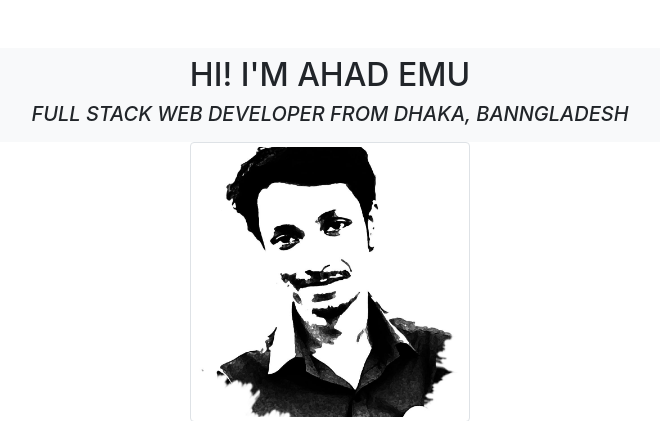
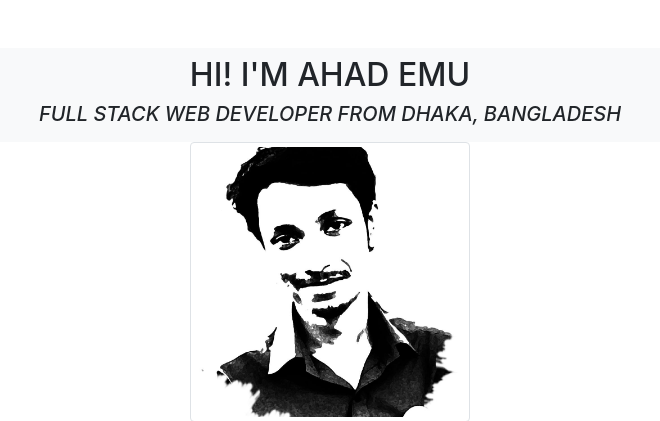
Before and after one commit to ahad-emu/Word-Counter, a Django app: template WordCounterApp/templates/about.html in a window 1280 px wide. Shown: the part 58-479 px from the top of the page, without its empty margins (310-970 px from the left). Run offline with Django 3.2, Linux system fonts and the light colour scheme; the template is opened without the code that fills it, so the values that code supplies are empty; some libraries are stand-ins or nearby versions.

Commit message:
about page modify

```diff
--- a/WordCounterApp/templates/about.html
+++ b/WordCounterApp/templates/about.html
@@ -8,7 +8,7 @@
       <h2>HI! I'M AHAD EMU</h2>
     </div>
     <div class="font-italic pb-2">
-      <h5>FULL STACK WEB DEVELOPER FROM DHAKA, BANNGLADESH</h5>
+      <h5>FULL STACK WEB DEVELOPER FROM DHAKA, BANGLADESH</h5>
     </div>
   </div>
 </div>
--- a/WordCounterApp/views.py
+++ b/WordCounterApp/views.py
@@ -11,7 +11,7 @@ def about(request):
 def wordcounter(request):
     fulltext = request.POST["fulltext"]
     fulltext = fulltext.strip()
-    textlist = re.split(', |_|-|!|@|#|$|%|"|&| |',fulltext)
+    textlist = re.split(', |_|-|!|@|#|$|%|"|&|.|*|;|:| |',fulltext)
     wordlength = len(textlist)
     new_text_list = []
     i = 0
```
